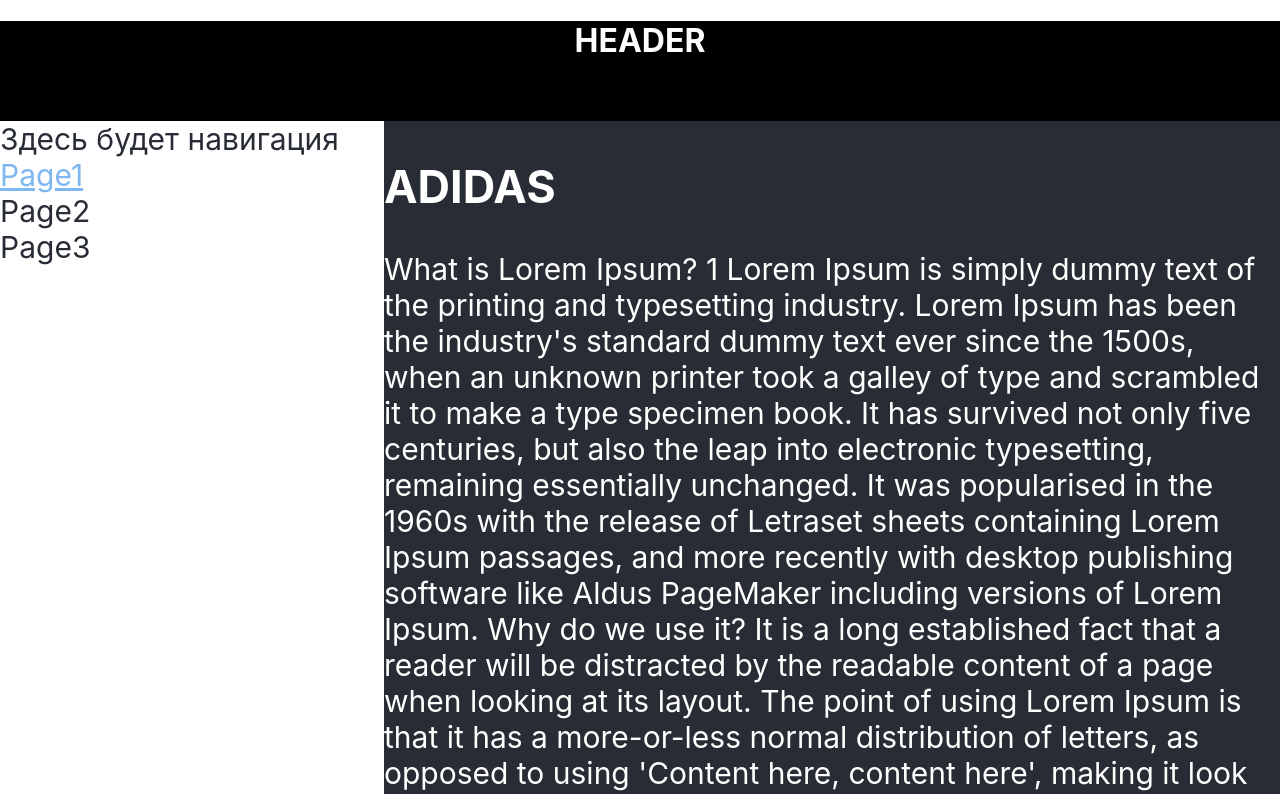
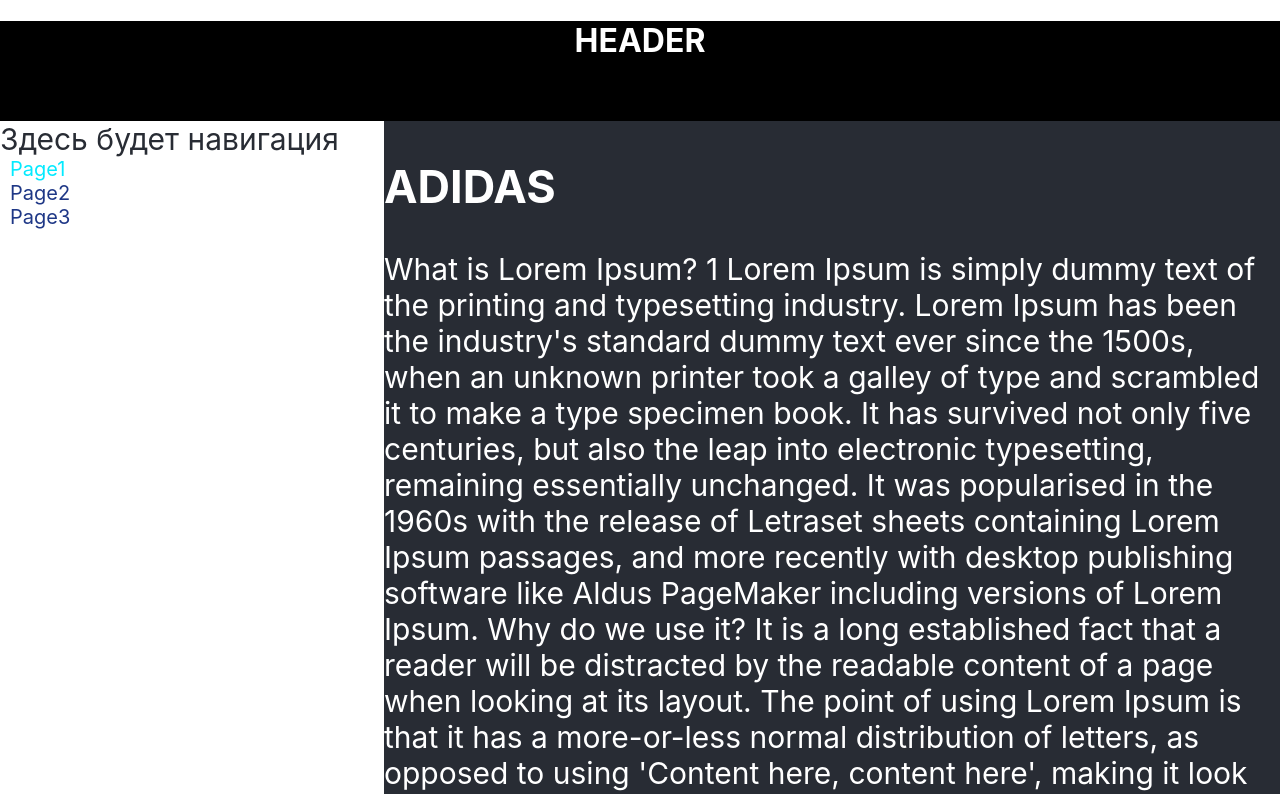
Before and after one commit to Nikolay-Gruzd/MicroTasks, a React (Vite) app: page /page1 in a window 1280 px wide. Shown: the top 794 px of the page. Built offline with nearby package versions, Linux system fonts and the light colour scheme.

Commit message:
MicroTask_sprint-3_3
Styled components, Path, Error404

```diff
--- a/package.json
+++ b/package.json
@@ -11,8 +11,9 @@
   "dependencies": {
     "react": "19.0.0",
     "react-dom": "19.0.0",
-    "uuid": "11.1.0",
-    "react-router-dom": "6.20.0"
+    "react-router-dom": "6.20.0",
+    "styled-components": "^6.5.3",
+    "uuid": "11.1.0"
   },
   "devDependencies": {
     "@types/react": "19.0.10",
--- a/src/App.tsx
+++ b/src/App.tsx
@@ -3,7 +3,14 @@
 import {PageTwo} from "./components/pages/PageTwo.tsx";
 import {PageThree} from "./components/pages/PageThree.tsx";
 import {Navigate, NavLink, Route, Routes} from "react-router-dom";
+import {S} from "./components/pages/_styles.ts";
 import {Error404} from "./components/pages/Error404.tsx";
+
+const PATH = {
+    PAGE1: '/page1',
+    PAGE2: '/page2',
+    PAGE3: '/page3',
+} as const
 
 export const App = () => {
     return (
@@ -12,36 +19,32 @@
             <div className={styles.body}>
                 <div className={styles.nav}>
                     Здесь будет навигация
-                    <div>
-                        <NavLink to={'/page1'}
-                                 className={({isActive})=> isActive ? styles.activeNavLink : styles.navLink}
-                        >
+                    <S.NavWrapper>
+                        <NavLink to={PATH.PAGE1}>
                             Page1
                         </NavLink>
-                    </div>
-                    <div>
-                        <NavLink to={'/page2'}
-                                 className={({isActive})=> isActive ? styles.activeNavLink : styles.navLink}
-                        >
+                    </S.NavWrapper>
+                    <S.NavWrapper>
+                        <NavLink to={PATH.PAGE2}>
                             Page2
                         </NavLink>
-                    </div>
-                    <div>
-                        <NavLink to={'/page3'}
-                                 className={({isActive})=> isActive ? styles.activeNavLink : styles.navLink}
-                        >
+                    </S.NavWrapper>
+                    <S.NavWrapper>
+                        <NavLink to={PATH.PAGE3}>
                             Page3
                         </NavLink>
-                    </div>
+                    </S.NavWrapper>
                 </div>
                 <div className={styles.content}>
                     <Routes>
-                        <Route path='/' element={<Navigate to={'/page1'} />}/>
-                        <Route path="/page1" element={<PageOne />}/>
-                        <Route path="/page2" element={<PageTwo/>}/>
-                        <Route path="/page3" element={<PageThree/>}/>
-                        <Route path="/error404" element={<Error404/>}/>
-                        <Route path="/*" element={<Navigate to={'/error404'}/>}/>
+                        <Route path='/' element={<Navigate to={PATH.PAGE1} />}/>
+                        <Route path={PATH.PAGE1} element={<PageOne />}/>
+                        <Route path={PATH.PAGE2} element={<PageTwo/>}/>
+                        <Route path={PATH.PAGE3} element={<PageThree/>}/>
+
+                        <Route path={'/*'} element={<Error404/>}/>
+                        {/*<Route path={PATH.PAGEERROR404} element={<Error404/>}/>*/}
+                        {/*<Route path="/*" element={<Navigate to={PATH.PAGEERROR404}/>}/>*/}
                     </Routes>
                 </div>
             </div>
--- /dev/null
+++ b/src/components/pages/_styles.ts
@@ -0,0 +1,24 @@
+import styled from "styled-components";
+
+const NavWrapper = styled.div`
+    margin-left: 10px;
+    font-size: 20px;
+
+    & > a {
+        text-decoration: none;
+        color: #1e3786;
+    }
+
+    & > a.active {
+        text-decoration: none;
+        color: #03eaff;
+    }
+
+    & > a.hover {
+        color: steelblue;
+    }
+`
+
+export const S = {
+    NavWrapper,
+}
```
Also changed, not shown: 1 other file (tests, documents, lock files or other folders).
